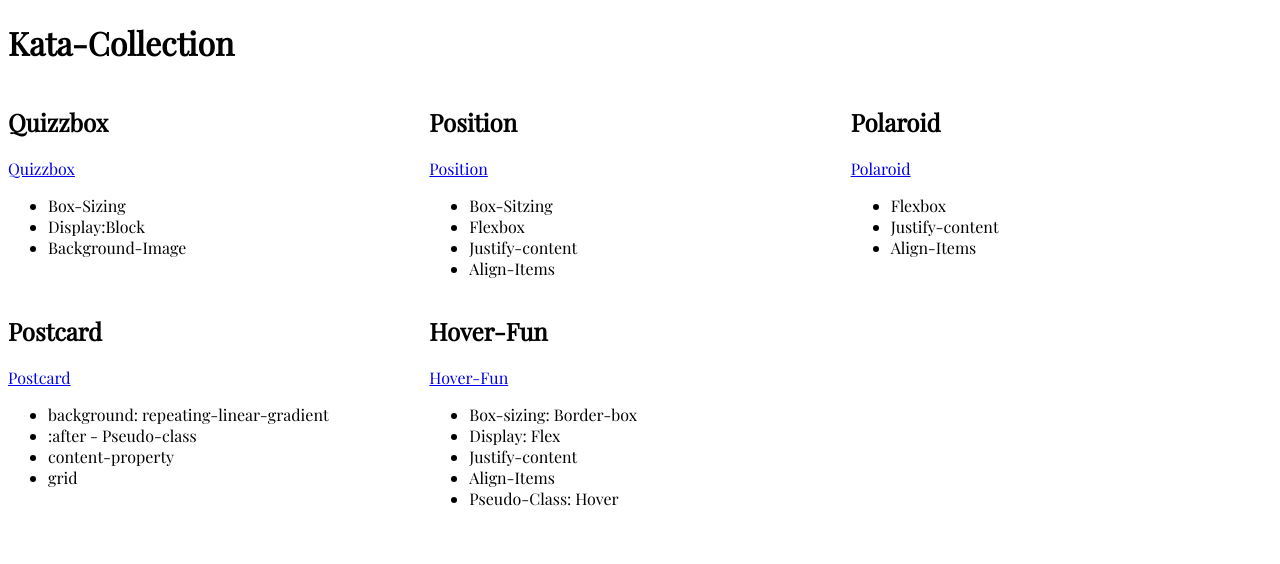
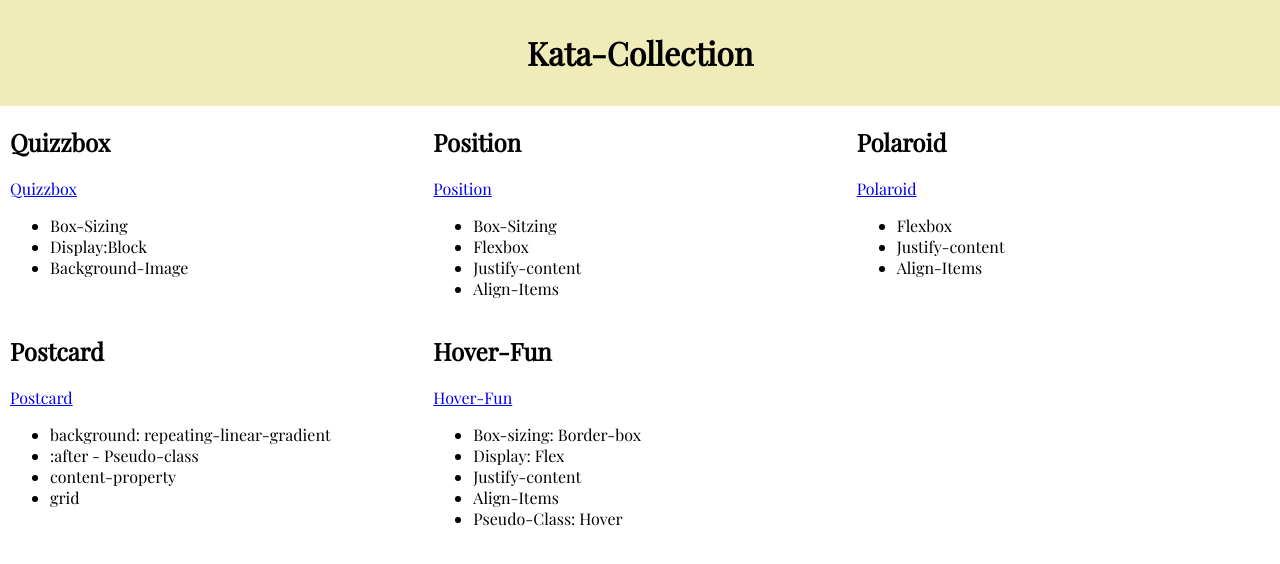
Before and after one commit to vanessawa/Kata-Collection, a plain HTML site: page index.html in a window 1280 px wide. Drawn offline with nearby package versions, Linux system fonts and the light colour scheme.

Commit message:
Font-family and header

```diff
--- a/index.html
+++ b/index.html
@@ -13,7 +13,10 @@
     />
   </head>
   <body>
-    <h1>Kata-Collection</h1>
+    <header>
+      <h1>Kata-Collection</h1>
+    </header>
+
     <section class="main-content">
       <div class="grid-main">
         <h2>Quizzbox</h2>
--- a/style.css
+++ b/style.css
@@ -1,3 +1,9 @@
+*,
+*:before,
+*:after {
+  box-sizing: border-box;
+}
+
 html {
   font-size: 15px;
   font-family: "Playfair Display", serif;
@@ -35,3 +41,19 @@ html {
 
 .grid-main {
 }
+
+body {
+  margin: 0;
+}
+
+header {
+  background-color: rgb(240, 236, 184);
+  padding: 10px;
+  text-align: center;
+}
+
+section {
+  margin-left: 10px;
+  display: flex;
+  justify-content: center;
+}
```
